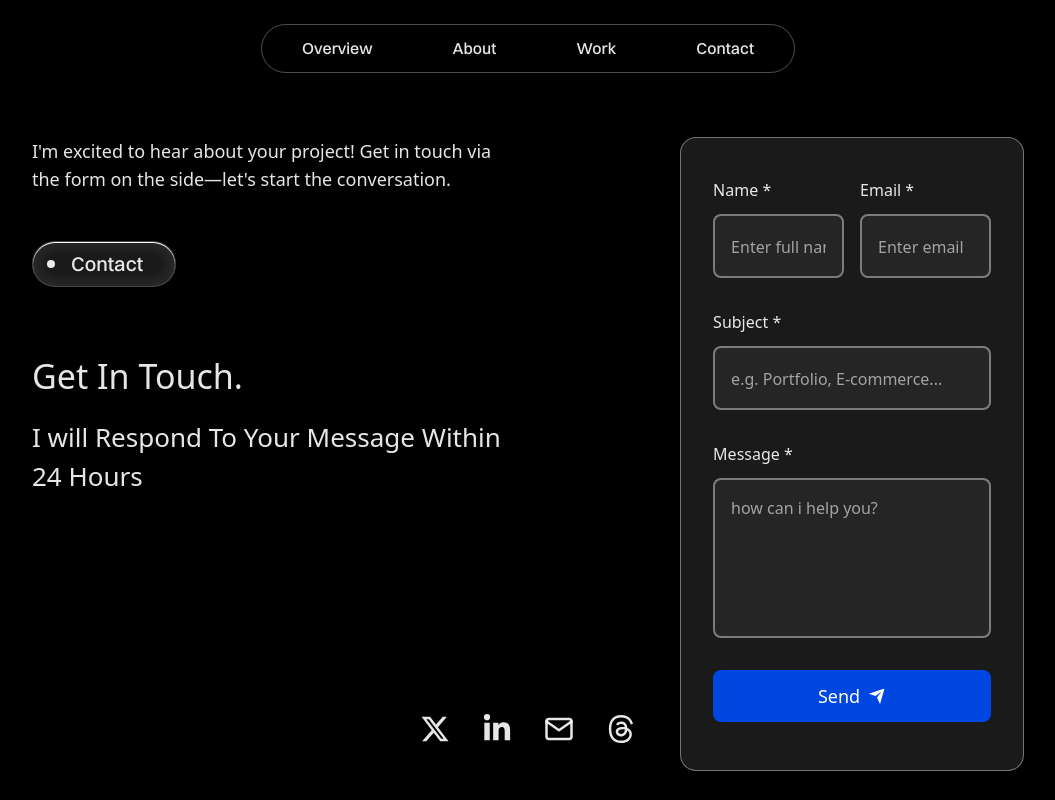
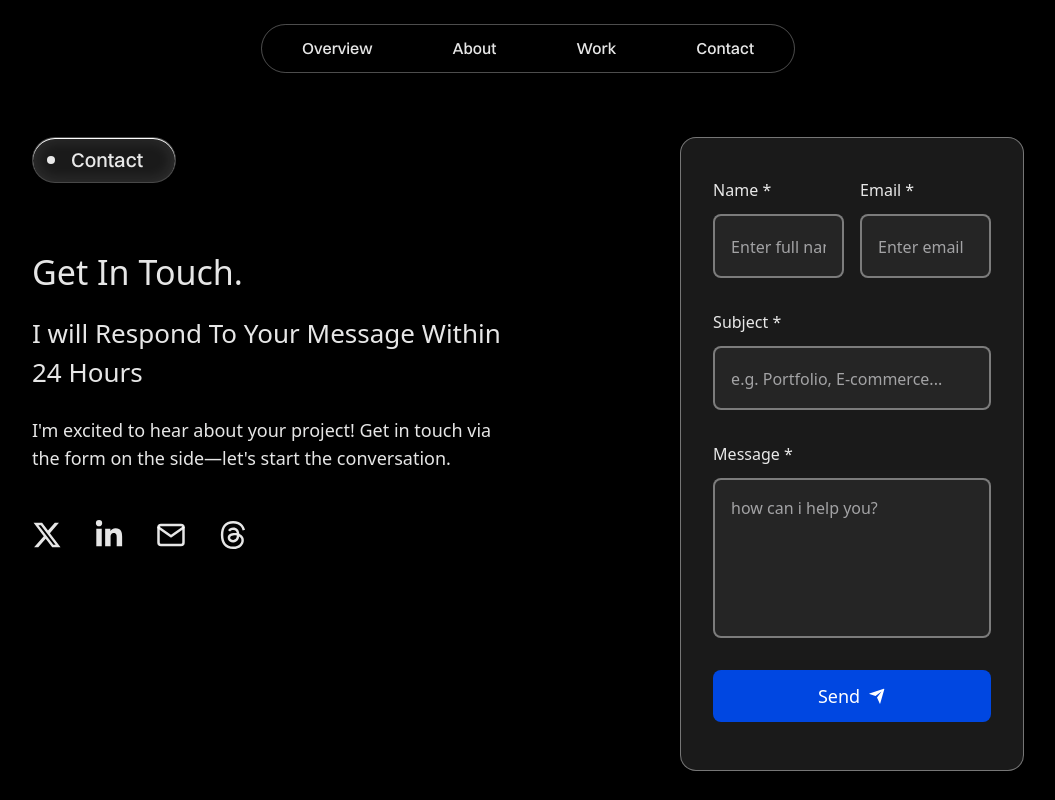
Before and after one commit to theo-code1/MyPortfolio, a React (Vite) app: page /contact in a window 1280 px wide. Shown: the whole page, without its empty margins (112-1167 px from the left). Built offline with nearby package versions, Linux system fonts and the light colour scheme.

Commit message:
turn off the animtion, and make it work when the Message Sent !

```diff
--- a/src/Pages/ContactSection.jsx
+++ b/src/Pages/ContactSection.jsx
@@ -12,7 +12,7 @@ import Close from '../assets/Icons/Close'
 
 const Contact = () => {
 
-  const [isMessageSent, setIsMessageSent] = useState(true);
+  const [isMessageSent, setIsMessageSent] = useState(false);
   const [isError, setIsError] = useState(false);
 
   const [formData, setFormData] = useState({
@@ -96,11 +96,11 @@ const Contact = () => {
           <h2 className="text-[26px] mb-2 order-3">
             I will Respond To Your Message Within 24 Hours
           </h2>
-          <p className="text-lg mb-8 hidden lg:flex">
+          <p className="text-lg mb-8 hidden lg:flex order-4">
             I'm excited to hear about your project! Get in touch via
             <br className="hidden md:flex"/> the form on the side—let's start the conversation.
           </p>
-          <div className="social-media flex items-center gap-8 text-3xl absolute bottom-12 md:bottom-14 left-1/2 -translate-x-1/2 z-10">
+          <div className="social-media flex order-5 items-center gap-8 text-3xl absolute bottom-12 md:bottom-14 left-1/2 -translate-x-1/2 lg:relative lg:top-0 lg:left-0 lg:translate-x-0 z-10">
             <a href="https://x.com/TheoKode_?t=Aeyn9E65s60T6on178qkMg&s=08" target="_blank">
               <FaXTwitter />
             </a>
```
